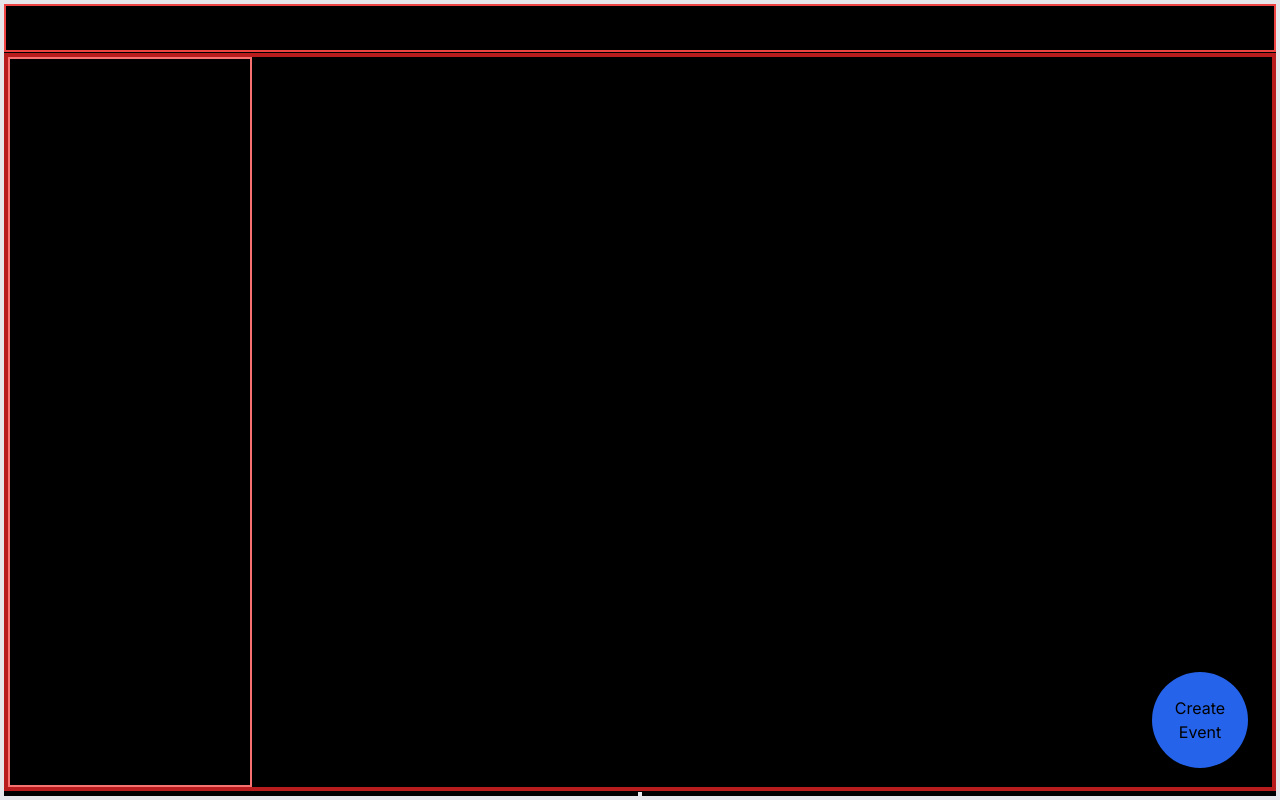
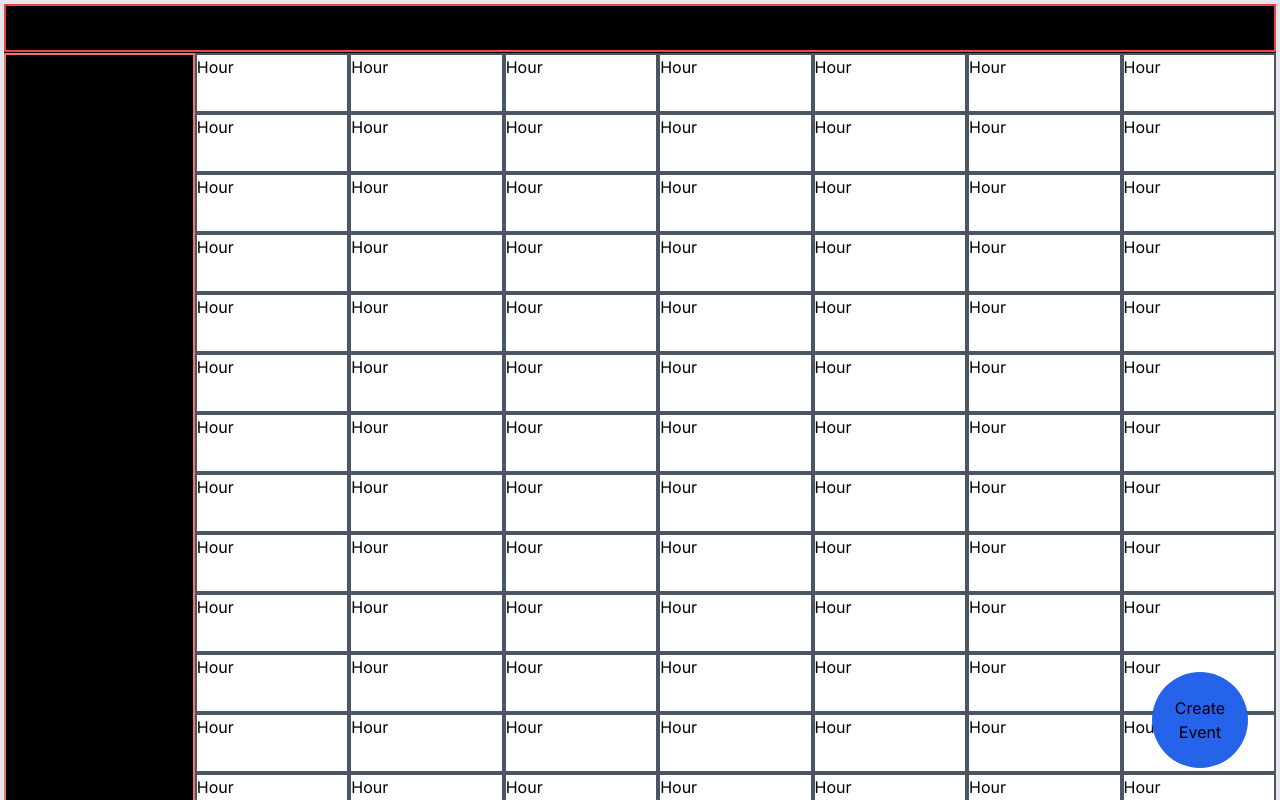
Before and after one commit to lucasduartesobreira/CalendarForge, a Next.js app: page / in a window 1280 px wide. Shown: the top 800 px of the page. Built offline with nearby package versions, Linux system fonts and the light colour scheme.

Commit message:
feat(calendar): start draft of a calendar

```diff
--- /dev/null
+++ b/app/components/calendar/calendarWeek.tsx
@@ -0,0 +1,36 @@
+const range24 = Array.from(new Array(24));
+
+const DayBackground = () => {
+  return (
+    <div
+      className={`flex-none relative -top-[${
+        -1440 + 835.63
+      }px] h-[1440px] min-w-min grid grid-cols-1 bg-white text-black`}
+    >
+      {range24.map(() => {
+        // eslint-disable-next-line react/jsx-key
+        return <HourBackgroud />;
+      })}
+    </div>
+  );
+};
+
+const HourBackgroud = () => {
+  return <div className={`border-2 border-gray-600 h-${1440 / 24}`}>Hour</div>;
+};
+
+const CalendarWeek = ({ style }: { style: string }) => {
+  return (
+    <div className={`${style} grid grid-cols-7 overflow-clip`}>
+      <DayBackground />
+      <DayBackground />
+      <DayBackground />
+      <DayBackground />
+      <DayBackground />
+      <DayBackground />
+      <DayBackground />
+    </div>
+  );
+};
+
+export default CalendarWeek;
--- a/app/page.tsx
+++ b/app/page.tsx
@@ -1,16 +1,25 @@
-import CreateEventButton, { CreateEventForm } from './components/createEvent/createEvent'
+import CalendarWeek from "./components/calendar/calendarWeek";
+import CreateEventButton, {
+  CreateEventForm,
+} from "./components/createEvent/createEvent";
 
 const Home = () => {
   return (
     <main className="flex flex-col gap-y-px min-h-screen items-center justify-between border-4 bg-black">
-      <div className='min-w-full flex-none w-12 h-12 border-2 border-red-500'>Navbar</div>
-      <div className='flex flex-auto h-full w-full border-4 border-red-700'>
-        <div className='flex-auto border-2 border-red-400 h-11/12'>Side Bar</div>
-        <div className='flex-auto w-8/12'>Calendar</div>
+      <div className="min-w-full flex-none w-12 h-12 border-2 border-red-500">
+        Navbar
       </div>
-      <CreateEventButton/>
+      <div className="flex flex-auto row h-full w-full">
+        <div className="flex-initial border-2 border-red-400 h-11/12 w-[15%]">
+          Side Bar
+        </div>
+        <div className="flex-none w-[85%]  overflow-clip">
+          <CalendarWeek style={"flex-none w-[100%] h-[100%]"} />
+        </div>
+      </div>
+      <CreateEventButton />
     </main>
-  )
-}
+  );
+};
 
-export default Home
+export default Home;
```
